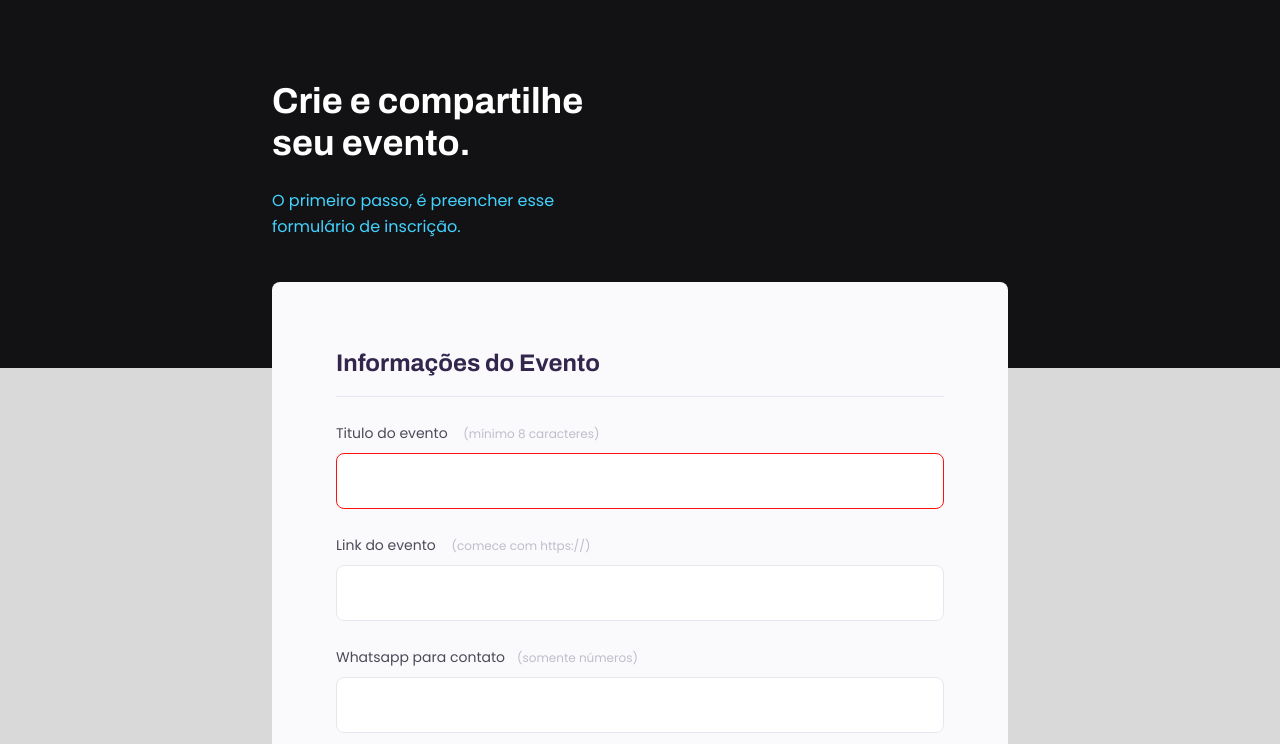
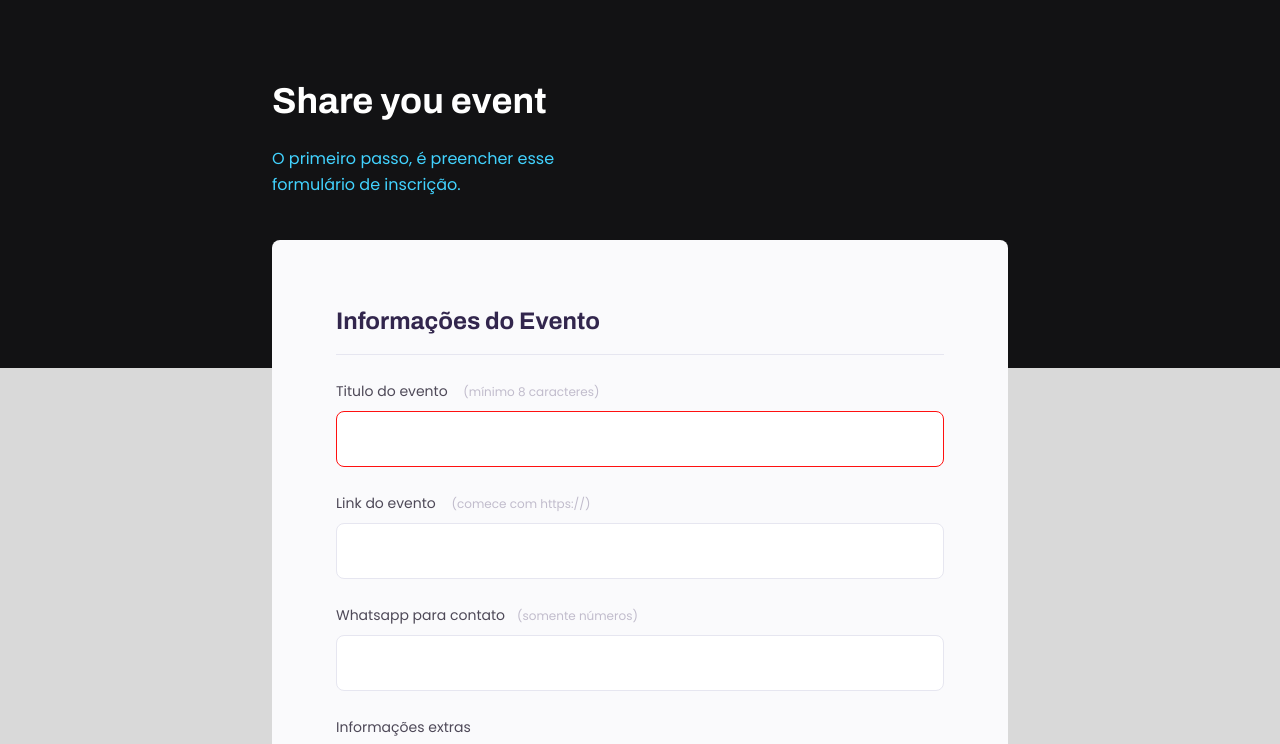
Before and after one commit to luciofer/explorer, a plain HTML site: page event-form/index.html in a window 1280 px wide. Shown: the top 744 px of the page. Drawn offline with Linux system fonts and the light colour scheme.

Commit message:
Update readme

```diff
--- a/event-form/index.html
+++ b/event-form/index.html
@@ -3,7 +3,7 @@
   <head>
     <meta charset="UTF-8" />
     <meta name="viewport" content="width=device-width, initial-scale=1.0" />
-    <title>Evento X</title>
+    <title>Event X</title>
 
     <link rel="stylesheet" href="style.css" />
     <link rel="preconnect" href="https://fonts.googleapis.com" />
@@ -16,7 +16,7 @@
   <body>
     <div id="App">
       <header>
-        <h1>Crie e compartilhe seu evento.</h1>
+        <h1>Share you event</h1>
         <p>O primeiro passo, é preencher esse formulário de inscrição.</p>
       </header>
 
```
Also changed, not shown: assets/event-form.PNG (added), assets/fit-page.PNG (added), assets/train-page.PNG (added), 1 other file.
